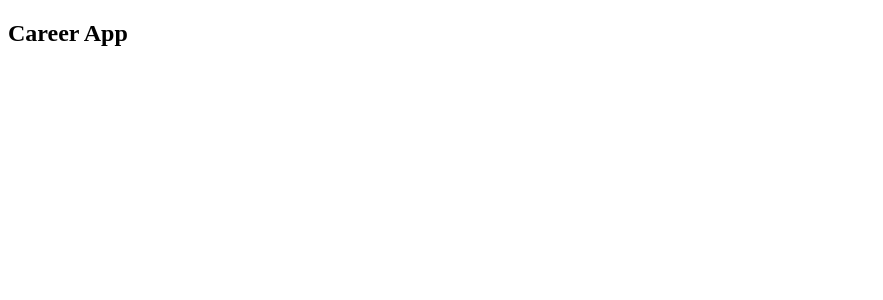
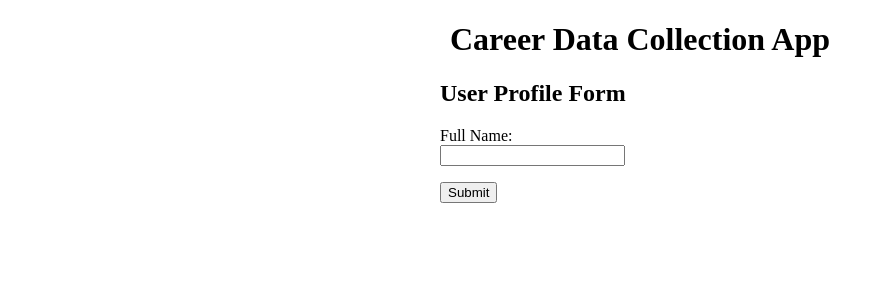
Before and after one commit to dlab-tz/career-app-react, a React (Create React App) app in the folder frontend/: page / in a window 1280 px wide. Shown: the top 300 px of the page, without its empty margins (0-883 px from the left). Built offline with nearby package versions, Linux system fonts and the light colour scheme.

Commit message:
sample userform

```diff
--- a/frontend/src/App.jsx
+++ b/frontend/src/App.jsx
@@ -1,8 +1,12 @@
 import React from 'react';
+import UserForm from './components/UserForm';
 
 function App() {
   return (
-    <h2>Career App</h2>
+    <div>
+      <h1 style={{ textAlign: 'center' }}>Career Data Collection App</h1>
+      <UserForm />
+    </div>
   );
 }
 
--- /dev/null
+++ b/frontend/src/components/UserForm.jsx
@@ -0,0 +1,49 @@
+import React, { useState } from 'react';
+
+const UserForm = () => {
+  const [formData, setFormData] = useState({
+    name: '',
+  });
+
+  const handleChange = (e) => {
+    const { name, value } = e.target;
+    setFormData(prev => ({
+      ...prev,
+      [name]: value,
+    }));
+  };
+
+  const handleSubmit = (e) => {
+    e.preventDefault();
+    console.log('Submitted:', formData);
+    // TODO: send this formdata to backend via api call
+    // Example: axios.post('/api/user', formData)
+  };
+
+  return (
+    <div style={{ maxWidth: '400px', margin: 'auto' }}>
+      <h2>User Profile Form</h2>
+      <form onSubmit={handleSubmit}>
+        {/* Name field - others will add their fields below this */}
+        <div style={{ marginBottom: '1rem' }}>
+          <label htmlFor="name">Full Name:</label><br />
+          <input
+            type="text"
+            id="name"
+            name="name"
+            value={formData.name}
+            onChange={handleChange}
+            required
+          />
+        </div>
+
+        {/* Additional fields can be added here */}
+        {/* TODO: education level, career field, etc */}
+
+        <button type="submit">Submit</button>
+      </form>
+    </div>
+  );
+};
+
+export default UserForm;
```
Also changed, not shown: frontend/src/components/userform.jsx (deleted).
